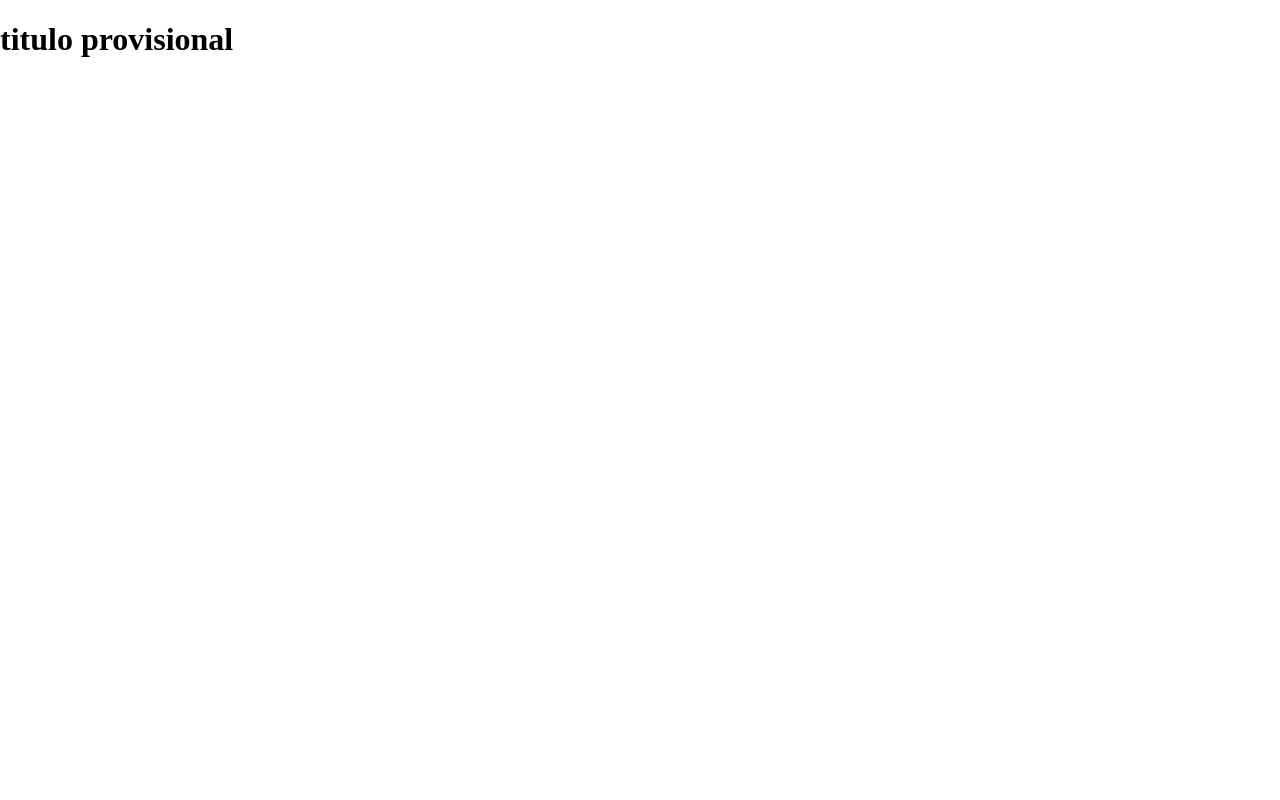
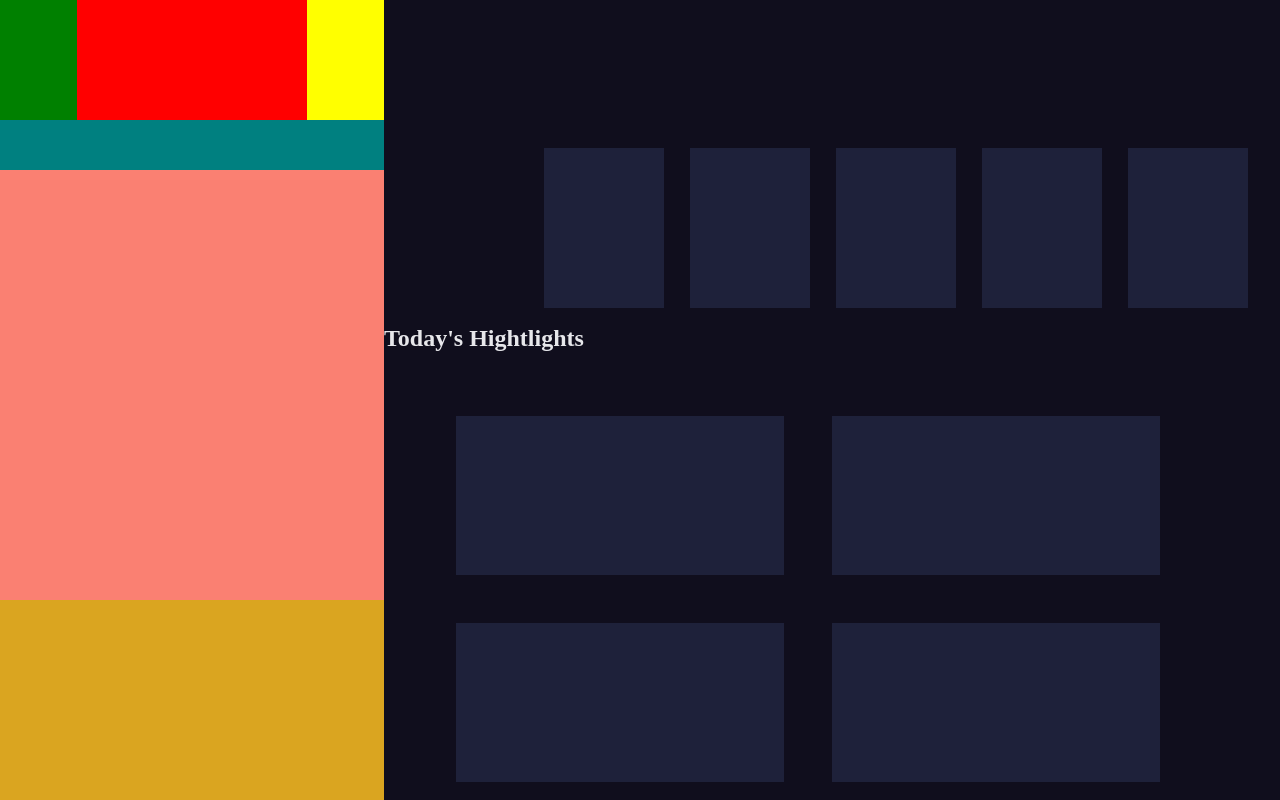
Before and after one commit to bram2507/wheatherapp, a plain HTML site: page index.html in a window 1280 px wide. Drawn offline with Linux system fonts and the light colour scheme.

Commit message:
Movile-first Responsivo entre piero y yo

```diff
--- a/index.html
+++ b/index.html
@@ -10,6 +10,48 @@
 		<link rel="stylesheet" href="style.css" />
 	</head>
 	<body>
-		<h1>titulo provisional</h1>
+		<div id="flex-main-content">
+			<div id="sidebar">
+				<div class="header-sidebar">
+					<div class="search"></div>
+					<div class="locate"></div>
+				</div>
+
+				<div class="body-sidebar">
+					<div class="nubes">
+						<div class="row">
+							<div class="nube1"></div>
+							<div class="nube2"></div>
+						</div>
+						<div class="row">
+							<div class="nube3"></div>
+							<div class="nube4"></div>
+						</div>
+					</div>
+					<div class="sol"></div>
+				</div>
+
+				<div class="footer-sidebar"></div>
+			</div>
+			<div id="weatherBoard">
+				<div id="flex-box-wheather">
+					<div></div>
+					<div></div>
+					<div></div>
+					<div></div>
+					<div></div>
+				</div>
+
+				<div id="actual-whather">
+					<h1 class="title">Today's Hightlights</h1>
+					<div id="flex-today-hightlights">
+						<div></div>
+						<div></div>
+						<div></div>
+						<div></div>
+					</div>
+				</div>
+			</div>
+		</div>
 	</body>
 </html>
--- a/style.css
+++ b/style.css
@@ -1,6 +1,205 @@
 /* body config */
 body {
-  margin: 0;
-  padding: 0;
-  box-sizing: border-box;
+	margin: 0;
+	padding: 0;
+	box-sizing: border-box;
 }
+
+/* Main content  */
+#flex-main-content {
+	width: 100%;
+	display: flex;
+	justify-content: stretch;
+	flex-wrap: wrap;
+}
+
+#flex-main-content > div {
+}
+
+.title {
+	font-family: Raleway;
+	font-style: normal;
+	font-weight: bold;
+	font-size: 24px;
+	line-height: 28px;
+	color: #e7e7eb;
+}
+/* side navbar  */
+#sidebar {
+	background: #1e213a;
+	min-height: 300px;
+	width: 375px;
+	left: 0px;
+	top: 0px;
+	border-radius: 0px;
+}
+
+.header-sidebar {
+	display: flex;
+	justify-content: space-between;
+	height: 15%;
+	width: 100%;
+	background-color: red;
+}
+
+.search {
+	width: 20%;
+	background-color: green;
+}
+
+.locate {
+	width: 20%;
+	background-color: yellow;
+}
+
+.body-sidebar {
+	width: 100%;
+	min-height: 60%;
+	background-color: salmon;
+}
+
+.nubes {
+	display: flex;
+	flex-direction: row;
+}
+
+.nubes > .row {
+	width: 100%;
+	height: 50px;
+	background-color: teal;
+}
+
+.nubes > .row > .div {
+	width: 50px;
+	height: 10px;
+	background-color: black;
+}
+
+.footer-sidebar {
+	width: 100%;
+	min-height: 25%;
+	background-color: goldenrod;
+}
+
+/* wheatherBoard */
+#weatherBoard {
+	background: #100e1d;
+	min-height: 500px;
+	width: 970px;
+	left: 459px;
+	top: 0px;
+	border-radius: 0px;
+}
+
+#flex-box-wheather {
+	display: flex;
+	justify-content: center;
+	flex-wrap: wrap;
+}
+
+#flex-box-wheather > div {
+	width: 120px;
+	height: 160px;
+	background: #1e213a;
+	margin-right: 26px;
+	margin-top: 148px;
+}
+
+#flex-box-wheather:first-child {
+	margin-left: 154px;
+}
+
+/* flex-today-hightlights  */
+#flex-today-hightlights {
+	display: flex;
+	justify-content: center;
+	flex-wrap: wrap;
+}
+
+#flex-today-hightlights > div {
+	width: 328px;
+	height: 159px;
+	background: #1e213a;
+	margin-right: 48px;
+	margin-top: 48px;
+}
+
+#flex-today-hightlights:first-child {
+	left: 154px;
+}
+
+/* media query */
+@media screen and (max-width: 430px) {
+	/* side navbar */
+	#sidebar {
+		background: #1e213a;
+		min-height: 200px;
+		width: 100%;
+		border-radius: 0px;
+	}
+
+	/* wheatherboard */
+	#weatherBoard {
+		background: #100e1d;
+		min-height: 800px;
+		width: 100%;
+		border-radius: 0px;
+	}
+
+	/* flex-box-wheather  */
+
+	#flex-box-wheather > div {
+		margin-top: 32px;
+	}
+
+	#flex-box-wheather:first-child {
+		margin-left: 0px;
+		margin-top: 52px;
+	}
+
+	#flex-box-wheather:nth-child(2) {
+		margin-top: 52px;
+	}
+
+	#flex-box-wheather:last-child {
+		float: left;
+	}
+}
+
+@media (min-width: 430px) and (max-width: 1024px) {
+	#sidebar {
+		background: #1e213a;
+		min-height: 300px;
+		width: 100%;
+		border-radius: 0px;
+	}
+
+	#weatherBoard {
+		background: #100e1d;
+		min-height: 800px;
+		width: 100%;
+		border-radius: 0px;
+	}
+
+	/* flex-box-wheather  */
+	#flex-box-wheather:first-child {
+		margin-left: 0px;
+		margin-top: 32px;
+	}
+}
+
+@media (min-width: 1024px) {
+	#sidebar {
+		background: #1e213a;
+		height: 100vh;
+		width: 30%;
+		border-radius: 0px;
+	}
+
+	#weatherBoard {
+		background: #100e1d;
+		height: 100vh;
+		width: 70%;
+		border-radius: 0px;
+	}
+}
```
Also changed, not shown: .codesandbox/workspace.json (added).
